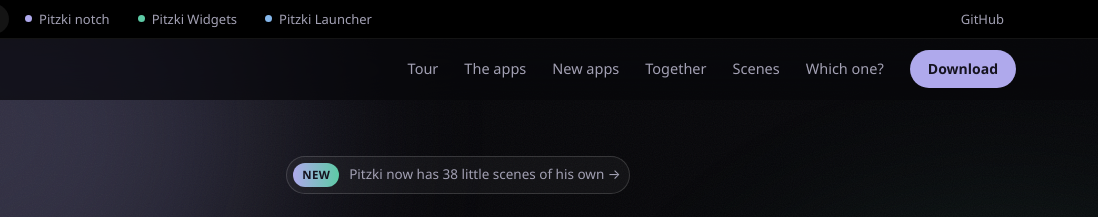
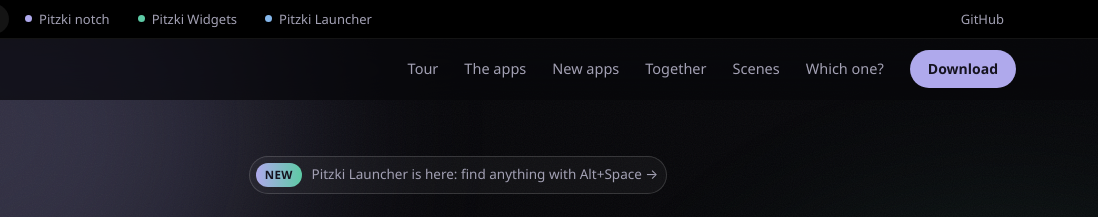
Before and after one commit to yahavpenso/yahavpenso.github.io, a plain HTML site: page index.html in a window 1280 px wide. Shown: the top 217 px of the page, 182-1280 px from the left. Drawn offline with Linux system fonts and the light colour scheme; animation ran at ten frames a second.

Commit message:
Hero badge: the newest app, Pitzki Launcher
Co-Authored-By: Claude Opus 5.5 <noreply@anthropic.com>

```diff
--- a/index.html
+++ b/index.html
@@ -679,7 +679,7 @@
   <div class="wrap">
 
     <header class="hero">
-      <a class="badge reveal" href="#scenes"><b>NEW</b>Pitzki now has 38 little scenes of his own →</a>
+      <a class="badge reveal" href="https://yahavpenso.github.io/launcher/"><b>NEW</b>Pitzki Launcher is here: find anything with Alt+Space →</a>
       <h1 class="display reveal">Your screen,<br><span class="grad">a little more alive.</span></h1>
       <p class="lead reveal">A friendly notch at the top of Windows. Little live cards on your desktop. One night-sky cube who lives in both.</p>
       <div class="cta reveal">
```
